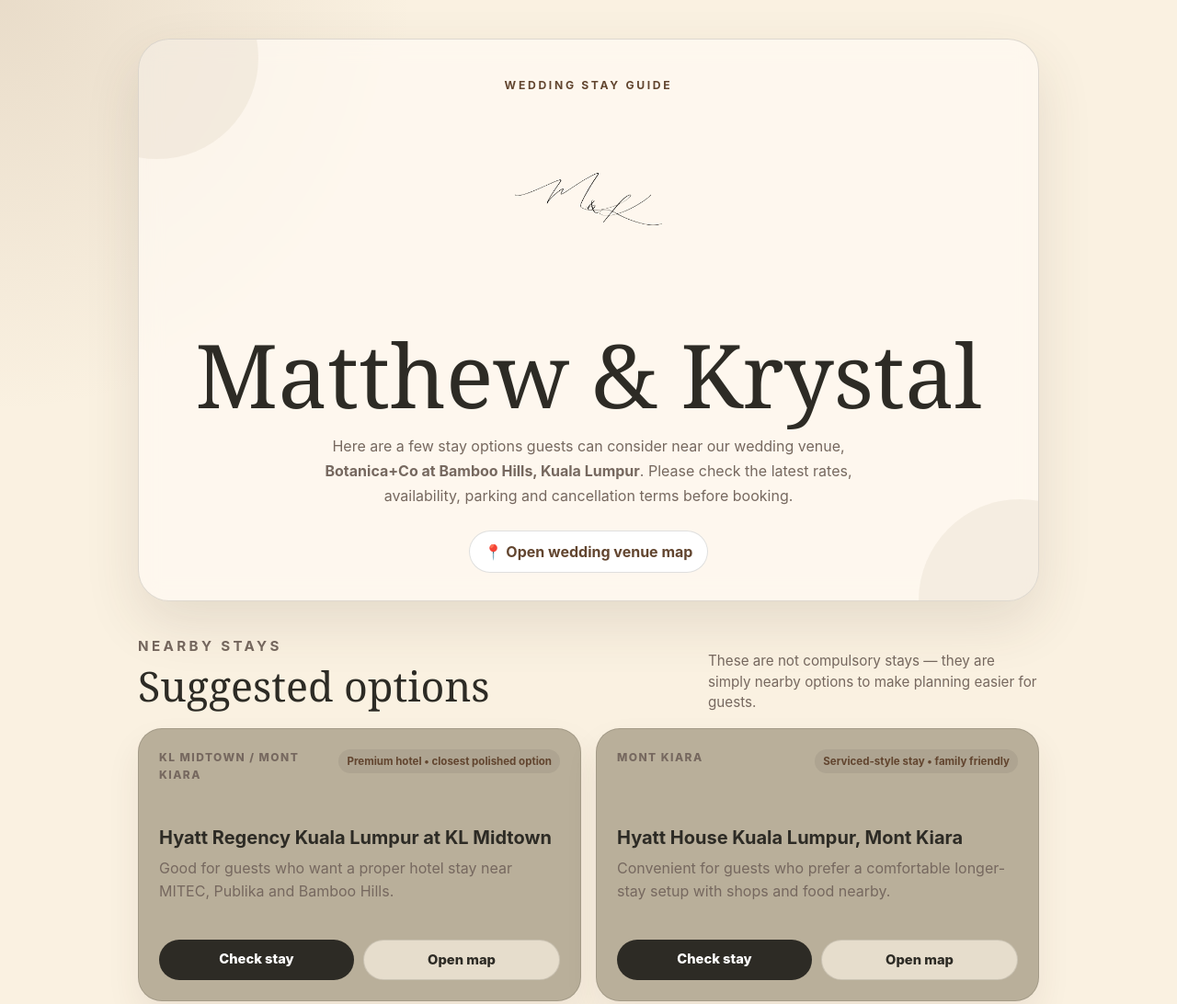
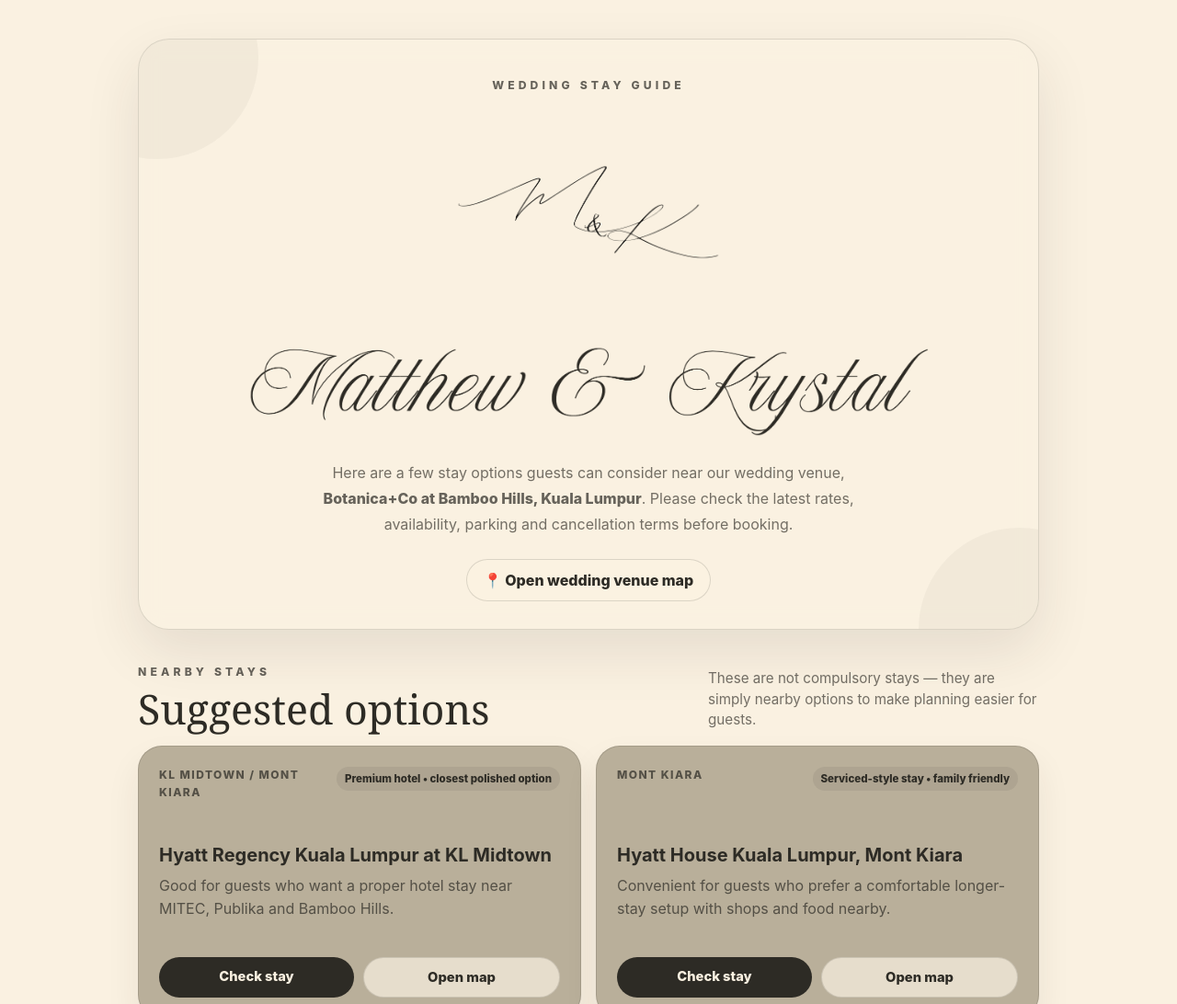
Before and after one commit to wongsoonkee22/wedding-rsvp, a plain HTML site: page index.html in a window 1280 px wide. Shown: the top 1092 px of the page at 92% size. Drawn offline with Linux system fonts and the light colour scheme.

Commit message:
Final Wedding Venue

```diff
--- a/index.html
+++ b/index.html
@@ -3,19 +3,31 @@
 <head>
   <meta charset="UTF-8" />
   <meta name="viewport" content="width=device-width, initial-scale=1.0" />
-  <title>Wedding Stay Options | Matthew & Krystal</title>
+
+  <title>Wedding Stay Guide | Matthew & Krystal</title>
   <meta name="description" content="Nearby stay options for guests attending Matthew & Krystal's wedding at Botanica+Co, Bamboo Hills, Kuala Lumpur." />
+
+  <!--
+    Required image assets:
+    1. mk-monogram.png
+    2. matthew-krystal-header.png
+
+    Put both image files in the same folder as this HTML file.
+    If your files are inside an assets folder, change the paths to:
+    assets/mk-monogram.png
+    assets/matthew-krystal-header.png
+  -->
+
   <style>
     :root {
       --bg: #faf1e1;
-      --paper: #fffaf3;
       --ink: #2d2b25;
-      --muted: #76685f;
-      --accent: #8f6f4e;
-      --accent-dark: #62452f;
+      --muted: rgba(45, 43, 37, 0.66);
+      --box: #b9af9a;
       --line: rgba(45, 43, 37, 0.15);
-      --box: #b9af9a;
-      --shadow: 0 24px 60px rgba(76, 55, 38, 0.12);
+      --button: #2d2b25;
+      --paper: rgba(250, 241, 225, 0.68);
+      --shadow: 0 24px 60px rgba(45, 43, 37, 0.10);
     }
 
     * {
@@ -24,12 +36,10 @@
 
     body {
       margin: 0;
+      min-height: 100vh;
       font-family: Inter, ui-sans-serif, system-ui, -apple-system, BlinkMacSystemFont, "Segoe UI", sans-serif;
       color: var(--ink);
-      background:
-        radial-gradient(circle at top left, rgba(143, 111, 78, 0.16), transparent 28rem),
-        var(--bg);
-      min-height: 100vh;
+      background: var(--bg);
     }
 
     .wrap {
@@ -39,15 +49,15 @@
     }
 
     header {
+      position: relative;
+      overflow: hidden;
       text-align: center;
       padding: 42px 24px 30px;
       border: 1px solid var(--line);
       border-radius: 34px;
-      background: rgba(255, 250, 243, 0.72);
+      background: rgba(250, 241, 225, 0.72);
       box-shadow: var(--shadow);
       backdrop-filter: blur(12px);
-      position: relative;
-      overflow: hidden;
     }
 
     header::before,
@@ -57,7 +67,7 @@
       width: 220px;
       height: 220px;
       border-radius: 50%;
-      background: rgba(143, 111, 78, 0.08);
+      background: rgba(45, 43, 37, 0.035);
       z-index: 0;
     }
 
@@ -76,29 +86,28 @@
       z-index: 1;
     }
 
+    .kicker {
+      margin: 0;
+      color: rgba(45, 43, 37, 0.72);
+      font-size: 0.76rem;
+      font-weight: 800;
+      letter-spacing: 0.34em;
+      text-transform: uppercase;
+    }
 
     .monogram {
       display: block;
-      width: min(170px, 42vw);
-      margin: 0 auto 8px;
+      width: min(300px, 58vw);
+      height: auto;
+      margin: 76px auto 20px;
       opacity: 0.95;
     }
 
-    .kicker {
-      letter-spacing: 0.22em;
-      text-transform: uppercase;
-      font-size: 0.76rem;
-      color: var(--accent-dark);
-      margin: 0 0 12px;
-      font-weight: 700;
-    }
-
-    h1 {
-      font-family: "New Icon Script", "Great Vibes", "Allura", Georgia, "Times New Roman", serif;
-      font-size: clamp(2.8rem, 9vw, 6rem);
-      line-height: 0.95;
-      margin: 0;
-      font-weight: 400;
+    .couple-name {
+      display: block;
+      width: min(760px, 88vw);
+      height: auto;
+      margin: 72px auto 18px;
     }
 
     .sub {
@@ -106,45 +115,51 @@
       margin: 20px auto 0;
       color: var(--muted);
       font-size: 1rem;
-      line-height: 1.7;
+      line-height: 1.75;
+    }
+
+    .sub strong {
+      color: rgba(45, 43, 37, 0.72);
+      font-weight: 800;
     }
 
     .venue {
       display: inline-flex;
-      gap: 10px;
       align-items: center;
       justify-content: center;
+      gap: 10px;
       margin-top: 24px;
-      padding: 12px 16px;
+      padding: 12px 18px;
       border-radius: 999px;
-      background: #fff;
+      background: rgba(250, 241, 225, 0.78);
       border: 1px solid var(--line);
-      color: var(--accent-dark);
-      font-weight: 700;
+      color: var(--ink);
+      font-weight: 800;
       text-decoration: none;
     }
 
     .section-title {
-      margin: 38px 0 16px;
       display: flex;
       align-items: end;
       justify-content: space-between;
       gap: 20px;
+      margin: 38px 0 16px;
     }
 
-    .section-title h2 {
+    .section-title h1 {
+      margin: 8px 0 0;
       font-family: Georgia, "Times New Roman", serif;
       font-size: clamp(1.8rem, 5vw, 2.8rem);
       font-weight: 400;
-      margin: 0;
+      line-height: 1.1;
     }
 
-    .section-title p {
+    .section-title p:last-child {
+      max-width: 360px;
+      margin: 0;
       color: var(--muted);
-      margin: 0;
-      max-width: 360px;
+      font-size: 0.95rem;
       line-height: 1.5;
-      font-size: 0.95rem;
     }
 
     .grid {
@@ -154,17 +169,17 @@
     }
 
     .card {
-      background: var(--box);
+      padding: 22px;
       border: 1px solid var(--line);
       border-radius: 26px;
-      padding: 22px;
-      box-shadow: 0 18px 36px rgba(76, 55, 38, 0.08);
+      background: var(--box);
+      box-shadow: 0 18px 36px rgba(45, 43, 37, 0.08);
       transition: transform 0.2s ease, box-shadow 0.2s ease;
     }
 
     .card:hover {
       transform: translateY(-3px);
-      box-shadow: 0 24px 46px rgba(76, 55, 38, 0.13);
+      box-shadow: 0 24px 46px rgba(45, 43, 37, 0.13);
     }
 
     .card-top {
@@ -177,11 +192,11 @@
 
     .eyebrow {
       margin: 0;
-      color: var(--accent-dark);
+      color: rgba(45, 43, 37, 0.72);
       font-size: 0.75rem;
+      font-weight: 800;
       letter-spacing: 0.12em;
       text-transform: uppercase;
-      font-weight: 800;
     }
 
     .card-top span {
@@ -189,58 +204,58 @@
       padding: 6px 9px;
       border-radius: 999px;
       background: rgba(45, 43, 37, 0.08);
-      color: var(--accent-dark);
+      color: var(--ink);
       font-size: 0.72rem;
-      font-weight: 700;
+      font-weight: 800;
       white-space: nowrap;
     }
 
     .card h2 {
+      margin: 0 0 8px;
       font-size: 1.25rem;
-      margin: 0 0 8px;
       line-height: 1.25;
     }
 
     .card p {
+      min-height: 72px;
       margin: 0;
-      color: var(--muted);
+      color: rgba(45, 43, 37, 0.72);
       line-height: 1.55;
-      min-height: 72px;
     }
 
     .actions {
       display: flex;
+      flex-wrap: wrap;
       gap: 10px;
       margin-top: 18px;
-      flex-wrap: wrap;
     }
 
     .actions a {
       flex: 1;
       min-width: 125px;
-      text-align: center;
-      color: #fff;
-      background: #2d2b25;
-      text-decoration: none;
       padding: 12px 14px;
       border-radius: 999px;
+      background: var(--button);
+      color: #faf1e1;
+      font-size: 0.92rem;
       font-weight: 800;
-      font-size: 0.92rem;
+      text-align: center;
+      text-decoration: none;
     }
 
     .actions a.secondary {
       color: var(--ink);
-      background: rgba(250, 241, 225, 0.7);
+      background: rgba(250, 241, 225, 0.70);
       border: 1px solid rgba(45, 43, 37, 0.14);
     }
 
     .tips {
       margin-top: 18px;
-      background: var(--box);
+      padding: 22px;
       border: 1px solid var(--line);
       border-radius: 26px;
-      padding: 22px;
-      color: var(--muted);
+      background: var(--box);
+      color: rgba(45, 43, 37, 0.72);
       line-height: 1.7;
     }
 
@@ -249,21 +264,32 @@
     }
 
     footer {
-      text-align: center;
+      margin-top: 34px;
       color: var(--muted);
-      margin-top: 34px;
       font-size: 0.9rem;
       line-height: 1.6;
+      text-align: center;
     }
 
     @media (max-width: 720px) {
       .wrap {
+        width: min(94vw, 620px);
         padding-top: 22px;
       }
 
       header {
+        padding: 34px 18px 26px;
         border-radius: 26px;
-        padding: 34px 18px 26px;
+      }
+
+      .monogram {
+        width: min(235px, 64vw);
+        margin: - 10px auto 4px;
+      }
+
+      .couple-name {
+        width: min(520px, 92vw);
+        margin: -10px auto 14px;
       }
 
       .grid {
@@ -274,7 +300,7 @@
         display: block;
       }
 
-      .section-title p {
+      .section-title p:last-child {
         margin-top: 10px;
       }
 
@@ -293,14 +319,17 @@
   <main class="wrap">
     <header>
       <p class="kicker">Wedding Stay Guide</p>
-      <!-- Upload your original monogram PNG in the same folder as this HTML file, then update the filename below if needed. -->
-      <img class="monogram" src="mk_monogram_final.png" alt="Matthew and Krystal monogram" />
-      <h1>Matthew & Krystal</h1>
+
+      <img class="monogram" src="mk-monogram.png" alt="Matthew and Krystal monogram" />
+
+      <img class="couple-name" src="matthew-krystal-header.png" alt="Matthew & Krystal" />
+
       <p class="sub">
         Here are a few stay options guests can consider near our wedding venue,
         <strong>Botanica+Co at Bamboo Hills, Kuala Lumpur</strong>.
         Please check the latest rates, availability, parking and cancellation terms before booking.
       </p>
+
       <a class="venue" href="https://www.google.com/maps/search/?api=1&query=Botanica%2BCo%20Bamboo%20Hills%20Kuala%20Lumpur" target="_blank" rel="noopener">
         📍 Open wedding venue map
       </a>
@@ -309,7 +338,7 @@
     <section class="section-title">
       <div>
         <p class="kicker">Nearby stays</p>
-        <h2>Suggested options</h2>
+        <h1>Suggested options</h1>
       </div>
       <p>These are not compulsory stays — they are simply nearby options to make planning easier for guests.</p>
     </section>
```
Also changed, not shown: matthew-krystal-header.png (added), mk-monogram.png (added), mk_monogram_final.png (deleted).
